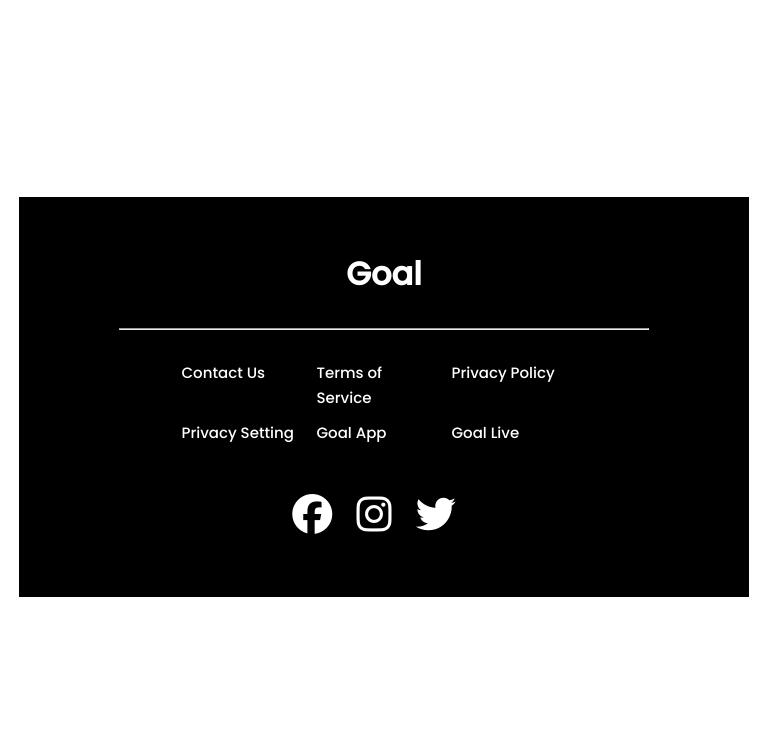
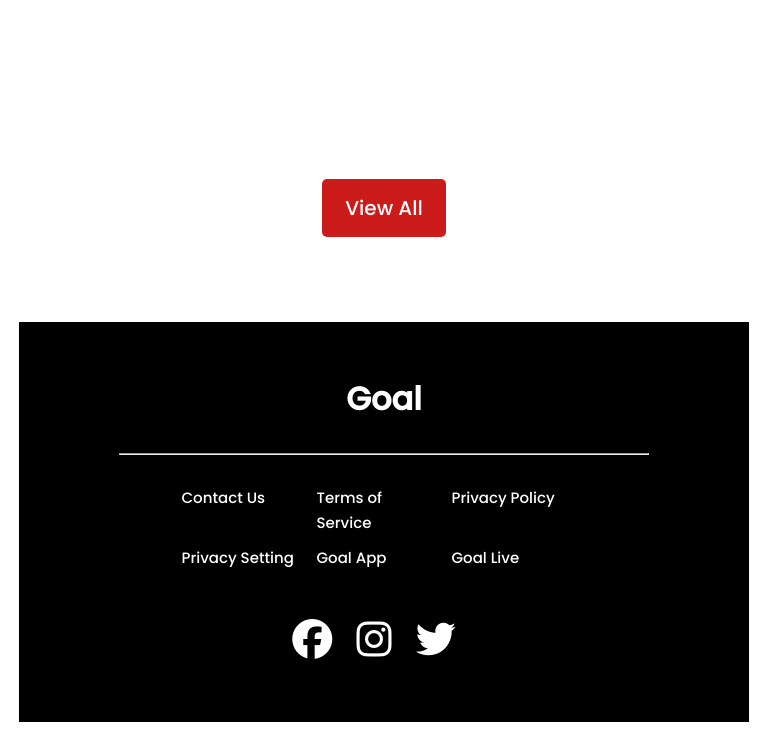
Before and after one commit to Sajia09/World-Cup-Assignment2, a plain HTML site: page index.html in a window 768 px wide. Shown: the part 1855-2597 px from the top of the page. Before the commit the page ends 2472 px from the top, so only its background shows below. Drawn offline with Linux system fonts and the light colour scheme.

Commit message:
view-all button added

```diff
--- a/index.html
+++ b/index.html
@@ -148,6 +148,9 @@
                 </div>
             </div>
         </section>
+        <div class="view-all">
+            <a href="" class="button banner-button">View All</i></a>
+        </div>
     </main>
 <!-- main end  -->
 <!-- footer-start  -->
--- a/styles/style.css
+++ b/styles/style.css
@@ -144,6 +144,11 @@
     margin-left:5px;
     margin-right: 30px;
 }
+.view-all{
+    text-align: center;
+    margin-top: 100px;
+    display: hidden;
+}
 
 /* footer  */
 
@@ -192,6 +197,10 @@
 /* Mobile Responsive */
 @media screen and (max-width:480px){
     /* common-utilities  */
+
+    body{
+        overflow-x: hidden;
+    }
 
     .button{
         width:161px;
@@ -256,6 +265,9 @@
         padding-left:0;
         gap: 20px;
     }
+    .view-all{
+          display: none;
+    }
     .ul {
         display: flex;
         flex-direction: column;
@@ -275,6 +287,7 @@
     @media screen and (min-width:481px) and (max-width:768px){
     body{
         padding:20px 2.5%;
+        overflow-x: hidden;
     }
     .banner-button{
         font-size:20px;
@@ -335,6 +348,13 @@
         width:100%;
         height:100%;
     }
+    .view-all{
+        display: block;
+    }
+    footer{
+        overflow-x: hidden;
+    }
+
     .ul{
         flex-wrap:wrap;
         justify-content: center;
```
